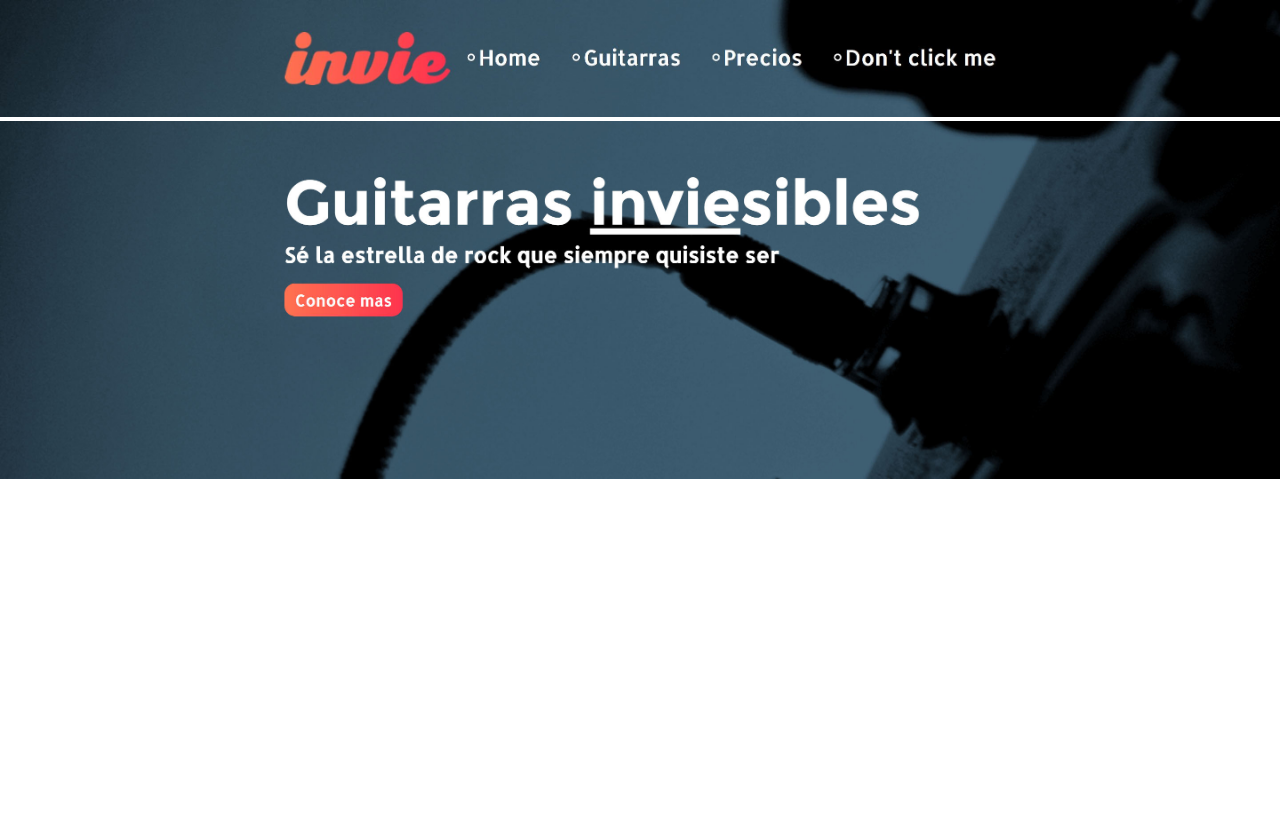
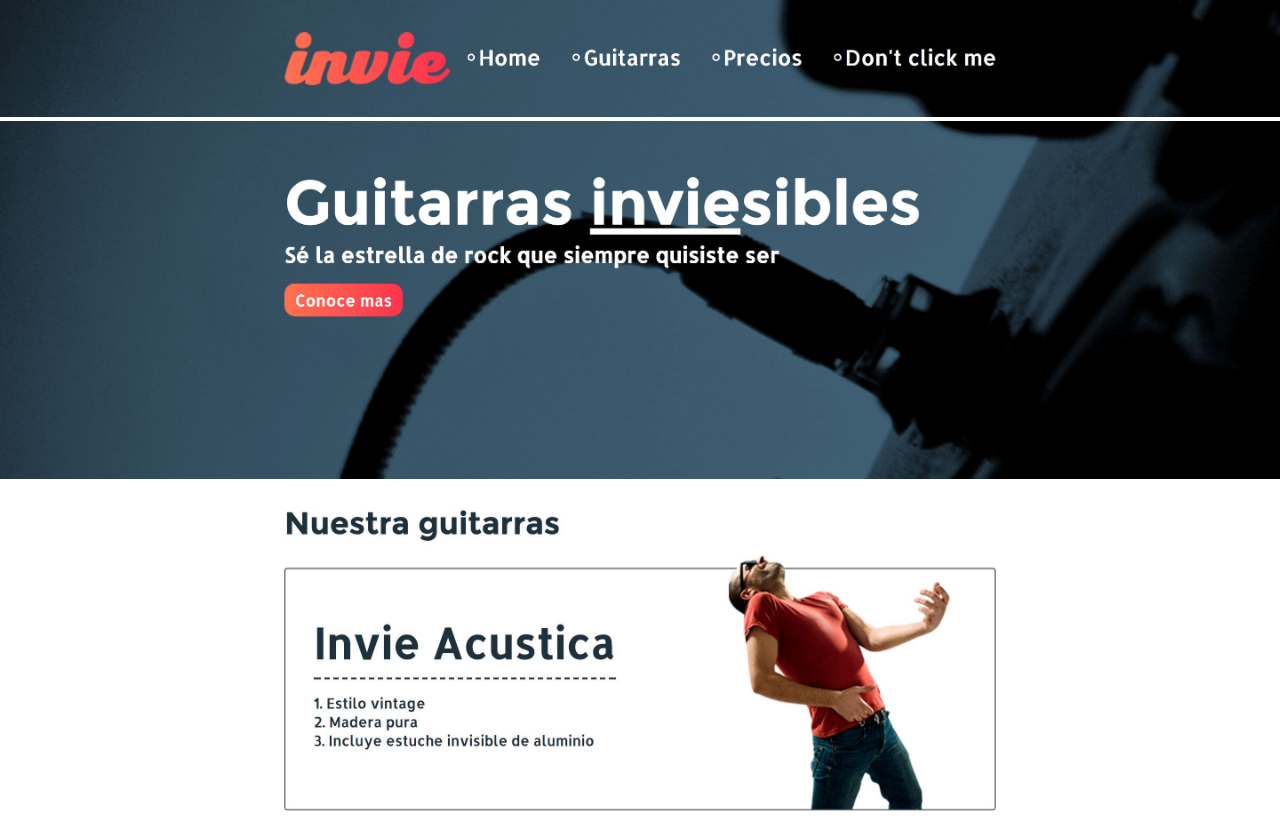
Before and after one commit to kab1510/invie-github, a plain HTML site: page index.html in a window 1280 px wide. Before the commit the page ends 800 px from the top, so only its background shows below. Drawn offline with Linux system fonts and the light colour scheme.

Commit message:
--ammend

```diff
--- a/index.html
+++ b/index.html
@@ -18,5 +18,6 @@
   <body>
     <img src = "header.jpg" alt""/>
     <img src = "hero.jpg" alt""/>
+    <img src = "acustica.jpg" alt""/>
   </body>
 </html>
```
